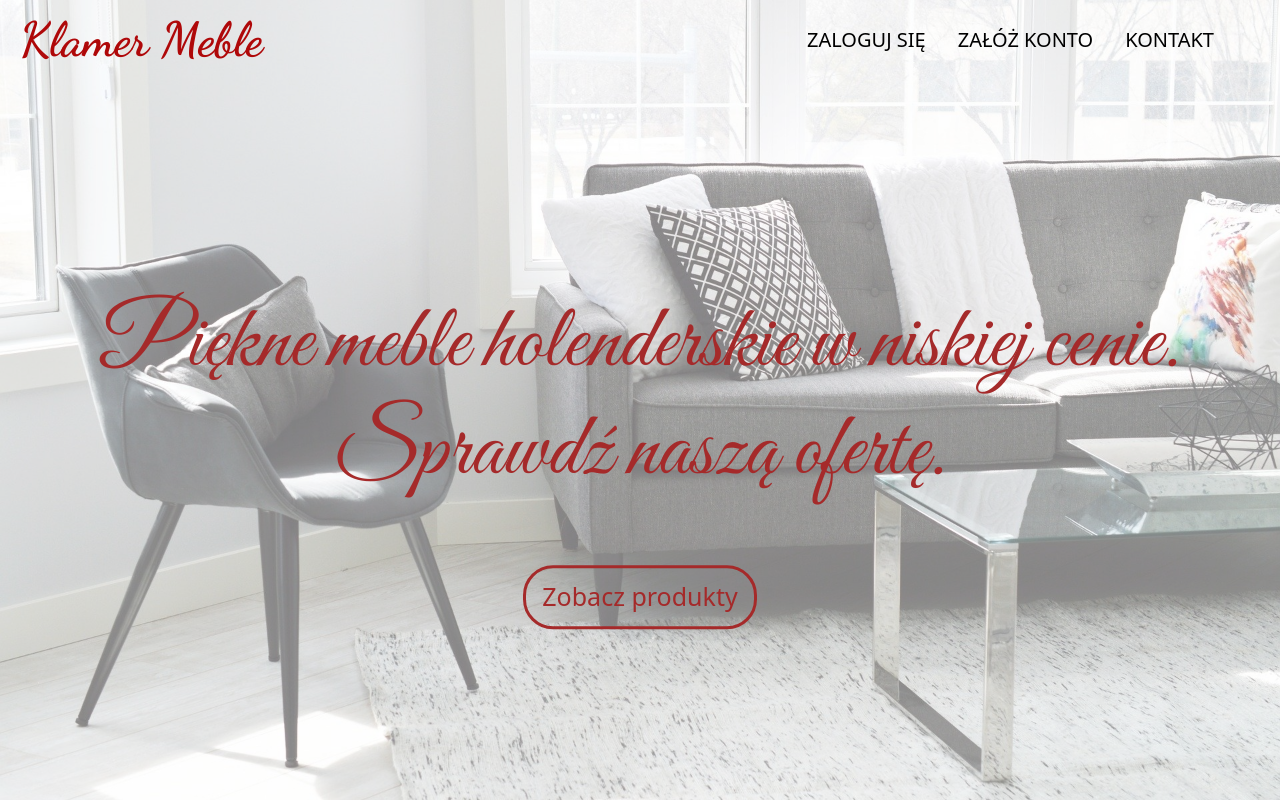
After one commit to dmncp/FurnitureStore, a Django app: template furniture_store/store/templates/home.html in a window 1280 px wide. The commit adds this page. Run offline with Django 3.2, Linux system fonts and the light colour scheme; the template is opened without the code that fills it, so the values that code supplies are empty.

Commit message:
home view done

```diff
--- a/furniture_store/furniture_store/urls.py
+++ b/furniture_store/furniture_store/urls.py
@@ -1,10 +1,9 @@
 from django.contrib import admin
 from django.urls import path, include
-from django.views.generic.base import TemplateView
+
 
 urlpatterns = [
     path('admin/', admin.site.urls),
     path('accounts/', include('django.contrib.auth.urls')),
-    path('', TemplateView.as_view(template_name='home.html'), name='home'),
-    path('accounts/', include('store.urls')),
+    path('', include('store.urls')),
 ]
--- /dev/null
+++ b/furniture_store/store/static/store/main.css
@@ -0,0 +1,165 @@
+#home-main{
+    width: 100vw;
+    height: 100vh;
+    background-image: url(./images/main2.jpg);
+    background-repeat: no-repeat;
+    background-size: cover;
+    background-position: center;
+    position:relative;
+    z-index: 1;
+    opacity: 0.5; /*eventually to delete */
+}
+
+#home-nav{
+    position: absolute;
+    height: 10vh;
+    width: 100vw;
+    z-index: 2;
+}
+
+#home-name{
+    color: #af0809;
+    font-family: 'Dancing Script', cursive;
+    font-size: 48px;
+    font-weight: bold;
+    padding: 0 20px;
+}
+
+#ul-nav{
+    width: 100%;
+    padding: 50px;
+    font-size: 20px;
+    font-weight: 500;
+}
+
+.nav-link{
+    color: black!important;
+    text-transform: uppercase;
+}
+
+.nav-link{
+    display: inline-block;
+    position: relative;
+}
+
+.nav-link::after{
+    content: '';
+    position: absolute;
+    width: 100%;
+    transform: scaleX(0);
+    height: 2px;
+    bottom: 0;
+    left: 0;
+    background-color: #af0809;
+    transform-origin: bottom right;
+    transition: transform 0.25s ease-out;
+}
+
+.nav-link:hover::after{
+    transform: scaleX(1);
+    transform-origin: bottom left;
+}
+
+.nav-link:hover{
+    color: #af0809!important;
+}
+
+#burger{
+    width: 50px;
+    height: 50px;
+    margin-right: 30px;
+    padding: 0;
+    outline: none;
+}
+
+#burger > div{
+    background-color: #af0809;
+    height: 15%;
+    width: 100%;
+    border-radius: 30px;
+    margin: 5px 0;
+    position: relative;
+}
+
+.opened:first-child{
+    top: 11.5%;
+    transform: rotate(45deg);
+}
+
+.opened:nth-child(3){
+    transform: rotate(-45deg);
+    top: -11.5%
+}
+
+.opened:nth-child(2){
+    display: none;
+}
+
+.navbar-collapse.collapse.show ul, .navbar-collapse.collapsing ul{
+    flex-direction: column;
+    background-color: #ffffff;
+    align-items: center;
+    height: 90vh;
+    justify-content: start!important;
+}
+
+#description{
+    text-align: center;
+    color: brown;
+    position: absolute;
+    left: 50%;
+    top: 50%;
+    transform: translate(-50%, -50%);
+    z-index: 1;
+}
+
+h2{
+    font-size: 90px!important;
+    font-family: 'Great Vibes', cursive;
+    padding: 120px 0 50px 0;
+}
+
+#products-btn{
+    transition: ease-out 0.3s;
+    outline: none;
+    border: 3px solid brown;
+    border-radius: 30px;
+    position: relative;
+    z-index: 1;
+    color: brown;
+    font-size: 25px;
+    padding-top: 10px;
+    padding-bottom: 10px;
+}
+
+#products-btn:hover{
+    color: white;
+}
+
+#products-btn::before{
+    transition: 0.5s all ease;
+    position: absolute;
+    top: 0;
+    left: 50%;
+    right: 50%;
+    bottom: 0;
+    opacity: 0;
+    content: "";
+    background-color: brown;
+    border-radius: 20px;
+}
+
+#products-btn:hover::before{
+    transition: 0.5s all ease;
+    left: 0;
+    right: 0;
+    opacity: 1;
+    z-index: -1;
+}
+
+
+@media(max-width:991px){
+    h2{
+        font-size: 60px!important;
+    }
+}
--- /dev/null
+++ b/furniture_store/store/templates/home.html
@@ -0,0 +1,80 @@
+{% extends 'base.html' %}
+{% block title %}Home{% endblock %}
+
+{% block css %}
+  {% load static %}
+  <link href="{% static 'store/main.css' %}" rel="stylesheet">
+  <link rel="preconnect" href="https://fonts.googleapis.com">
+<link rel="preconnect" href="https://fonts.gstatic.com" crossorigin>
+<link href="https://fonts.googleapis.com/css2?family=Dancing+Script:wght@700&display=swap" rel="stylesheet">
+<link rel="preconnect" href="https://fonts.googleapis.com">
+<link rel="preconnect" href="https://fonts.gstatic.com" crossorigin>
+<link href="https://fonts.googleapis.com/css2?family=Great+Vibes&display=swap" rel="stylesheet">
+{% endblock %}
+
+
+{% block body %}
+  <nav id="home-nav" class="navbar navbar-expand-lg navbar-dark">
+    <a class="navbar-brand" href="/" id="home-name">
+      Klamer Meble
+    </a>
+    <button id="burger" class="navbar-toggler" type="button" data-bs-toggle="collapse" data-bs-target="#navbarNav"
+          aria-controls="navbarNav" aria-expanded="false" aria-label="Toggle navigation" onclick="burgerAnimation()">
+          <div class="burger-div"></div>
+          <div class="burger-div"></div>
+          <div class="burger-div"></div>
+    </button>
+    <div class="collapse navbar-collapse" id="navbarNav">
+      <ul class="nav justify-content-end" id="ul-nav">
+        {% if not user.is_authenticated %}
+          <li class="nav-item">
+              <a class="nav-link" href="/accounts/login">
+                  Zaloguj się
+              </a>
+          </li>
+          <li class="nav-item">
+              <a class="nav-link" href="/accounts/signup">
+                  Załóż konto
+              </a>
+          </li>
+        {% endif %}
+        <li class="nav-item">
+          <a class="nav-link" href="/">
+              Kontakt
+          </a>
+        </li>
+
+        {% if user.is_authenticated %}
+          <li class="nav-item">
+            <a class="nav-link" href="/">
+                Ustawienia
+            </a>
+          </li>
+
+          <li class="nav-item">
+            <a class="nav-link" href="{% url 'logout' %}">
+                Wyloguj
+            </a>
+          </li>
+        {% endif %}
+      </ul>
+    </div>
+  </nav>
+  <main id="home-main">
+  </main>
+  <div id="description" class="container">
+      <h2>Piękne meble holenderskie w niskiej cenie. <br> Sprawdź naszą ofertę.</h2>
+      <button id="products-btn" type="button" class="btn btn-lg">
+        Zobacz produkty
+      </button>
+  </div>
+
+  <script>
+      function burgerAnimation(){
+        let divs = document.getElementsByClassName('burger-div');
+        for(let div of divs){
+          div.classList.toggle("opened");
+        }
+      }
+  </script>
+{% endblock %}
--- a/furniture_store/store/urls.py
+++ b/furniture_store/store/urls.py
@@ -1,8 +1,9 @@
 from django.urls import path
-
+from django.views.generic.base import TemplateView
 from .views import SignUpView
 
 
 urlpatterns = [
-    path('signup/', SignUpView.as_view(), name='signup'),
+    path('', TemplateView.as_view(template_name='home.html'), name='home'),
+    path('accounts/signup/', SignUpView.as_view(), name='signup'),
 ]
--- a/furniture_store/templates/base.html
+++ b/furniture_store/templates/base.html
@@ -1,13 +1,19 @@
 <!DOCTYPE html>
 <html>
 <head>
+  {% block css %}
+
+  {% endblock %}
   <meta charset="utf-8">
-  <title>{% block title %}Django Auth Tutorial{% endblock %}</title>
+  <title>{% block title %}Klamer Meble{% endblock %}</title>
+  <link href="https://cdn.jsdelivr.net/npm/bootstrap@5.0.2/dist/css/bootstrap.min.css" rel="stylesheet" integrity="sha384-EVSTQN3/azprG1Anm3QDgpJLIm9Nao0Yz1ztcQTwFspd3yD65VohhpuuCOmLASjC" crossorigin="anonymous">
 </head>
 <body>
-  <main>
-    {% block content %}
-    {% endblock %}
-  </main>
+  {% load static %}
+  {% block body %}
+
+  {% endblock %}
+  <script src="https://cdn.jsdelivr.net/npm/bootstrap@5.0.2/dist/js/bootstrap.bundle.min.js" integrity="sha384-MrcW6ZMFYlzcLA8Nl+NtUVF0sA7MsXsP1UyJoMp4YLEuNSfAP+JcXn/tWtIaxVXM" crossorigin="anonymous"></script>
+
 </body>
 </html>
--- a/furniture_store/templates/registration/login.html
+++ b/furniture_store/templates/registration/login.html
@@ -2,7 +2,7 @@
 
 {% block title %}Login{% endblock %}
 
-{% block content %}
+{% block body %}
 <h2>Log In</h2>
 <form method="post">
   {% csrf_token %}
--- a/furniture_store/templates/registration/signup.html
+++ b/furniture_store/templates/registration/signup.html
@@ -2,7 +2,7 @@
 
 {% block title %}Sign Up{% endblock %}
 
-{% block content %}
+{% block body %}
   <h2>Sign up</h2>
   <form method="post">
     {% csrf_token %}
```
Also changed, not shown: furniture_store/db.sqlite3, furniture_store/store/static/store/images/logo.png (added), furniture_store/store/static/store/images/main2.jpg (added).
